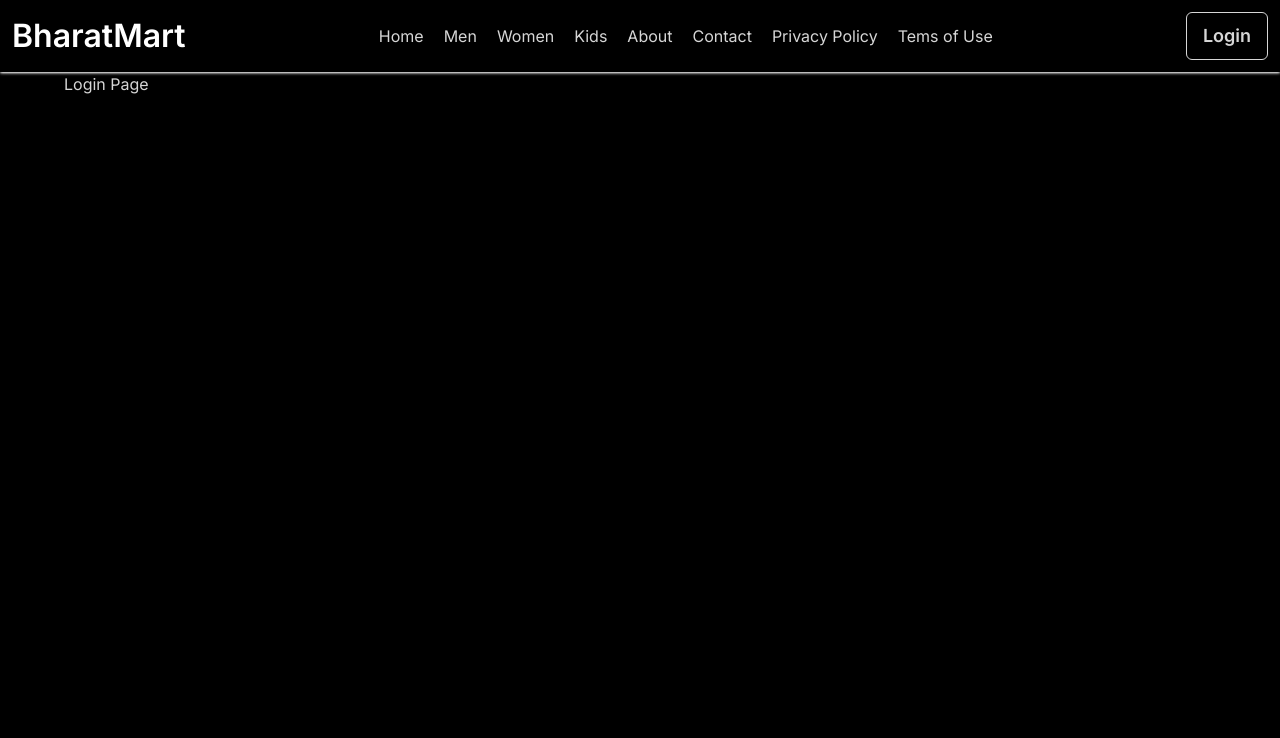
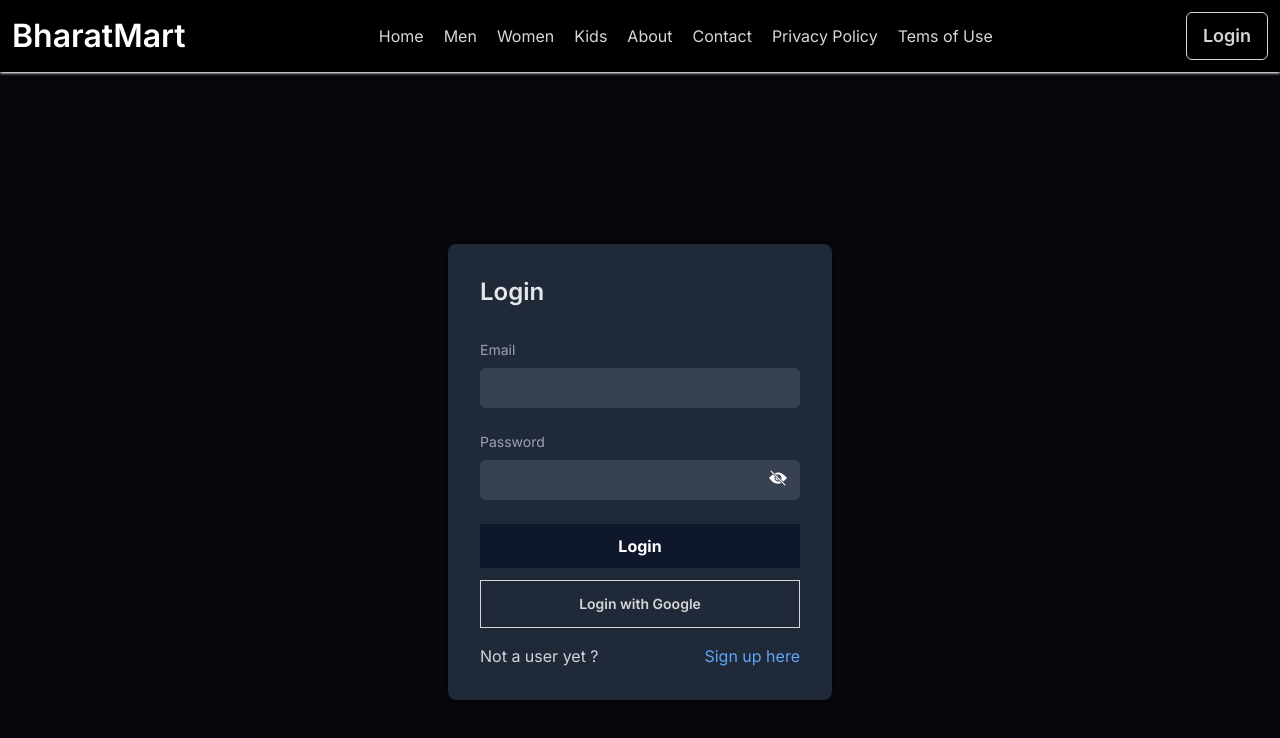
Before and after one commit to VikasMeshram2708/Flipkart-Clone, a Next.js app in the folder flipkart-clone/: page /login in a window 1280 px wide. Shown: the top 738 px of the page. Built offline with nearby package versions, Linux system fonts and the light colour scheme; no server answers.

Commit message:
:bug: Fixed the authenticaion bug.

```diff
--- a/flipkart-clone/app/(pages)/login/page.tsx
+++ b/flipkart-clone/app/(pages)/login/page.tsx
@@ -1,7 +1,129 @@
+'use client';
+
+import { signIn } from 'next-auth/react';
+import Link from 'next/link';
+import { useRouter } from 'next/navigation';
+import { ChangeEvent, FormEvent, useState } from 'react';
+import toast, { Toaster } from 'react-hot-toast';
+import { IoIosEyeOff, IoMdEye } from 'react-icons/io';
+
+/* eslint-disable jsx-a11y/label-has-associated-control */
 export default function Login() {
+  const router = useRouter();
+  const [toggleEye, setToggleEye] = useState(false);
+  const [email, setEmail] = useState('');
+  const [password, setPassword] = useState('');
+
+  const handleFormSubmit = async (event: FormEvent<HTMLFormElement>) => {
+    event.preventDefault();
+    try {
+      const result = await signIn('credentials', {
+        redirect: false,
+        email,
+        password,
+      });
+
+      if (result?.error) {
+        return toast.error('Invalid email or password provided.');
+      }
+      setEmail('');
+      setPassword('');
+      await new Promise<void>((resolve) => {
+        toast.success('User Logged In');
+        setTimeout(() => {
+          resolve();
+        }, 3000);
+      });
+      return router.push('/cart');
+    } catch (e) {
+      return console.log(e instanceof Error && e?.message);
+    } finally {
+      setEmail('');
+      setPassword('');
+    }
+  };
+
+  const handleGoogleSignIn = async () => {
+    await signIn('google', {
+      callbackUrl: '/cart',
+    });
+  };
   return (
-    <section className="min-h-screen max-w-[90%] mx-auto">
-      <h1>Login Page</h1>
+    <section className="flex items-center justify-center h-screen bg-gray-900/30">
+      <form
+        onSubmit={handleFormSubmit}
+        className="bg-gray-800 p-8 rounded-lg shadow-md w-96"
+      >
+        <h2 className="text-2xl font-semibold text-gray-200 mb-8">Login</h2>
+        <div className="mb-6">
+          <label htmlFor="email" className="block text-sm text-gray-400 mb-2">
+            Email
+          </label>
+          <input
+            value={email}
+            onChange={(e: ChangeEvent<HTMLInputElement>) => setEmail(e.target.value)}
+            name="email"
+            type="email"
+            id="email"
+            className="w-full px-3 py-2 rounded-md bg-gray-700 text-gray-200 focus:outline-none focus:ring focus:border-blue-300"
+          />
+        </div>
+        <div className="mb-6 relative">
+          <label
+            htmlFor="password"
+            className="block text-sm text-gray-400 mb-2"
+          >
+            Password
+          </label>
+          <input
+            value={password}
+            onChange={(e: ChangeEvent<HTMLInputElement>) => setPassword(e.target.value)}
+            name="password"
+            type={toggleEye ? 'text' : 'password'}
+            id="password"
+            className="w-full px-3 py-2 rounded-md bg-gray-700 text-gray-200 focus:outline-none focus:ring focus:border-blue-300"
+          />
+          <div className="absolute right-3 bottom-3">
+            {toggleEye ? (
+              <IoMdEye
+                size={20}
+                color="white"
+                className="cursor-pointer"
+                onClick={() => setToggleEye((prev) => !prev)}
+              />
+            ) : (
+              <IoIosEyeOff
+                size={20}
+                color="white"
+                className="cursor-pointer"
+                onClick={() => setToggleEye((prev) => !prev)}
+              />
+            )}
+          </div>
+        </div>
+        <button
+          type="submit"
+          className="w-full px-4 py-2.5 bg-slate-900 hover:bg-slate-950 text-white font-bold"
+        >
+          Login
+        </button>
+        <button
+          type="button"
+          onClick={handleGoogleSignIn}
+          className="w-full mt-3 btn btn-outline btn-base-300"
+        >
+          Login with Google
+        </button>
+        <div className="flex items-center justify-between mt-4 text-gray-300">
+          Not a user yet ?
+          <Link href="/signup">
+            <p className="text-blue-400 hover:text-blue-300 ml-1">
+              Sign up here
+            </p>
+          </Link>
+        </div>
+      </form>
+      <Toaster />
     </section>
   );
 }
--- /dev/null
+++ b/flipkart-clone/app/(pages)/signup/page.tsx
@@ -0,0 +1,80 @@
+'use client';
+
+import Link from 'next/link';
+import { useState } from 'react';
+
+import { IoIosEyeOff, IoMdEye } from 'react-icons/io';
+/* eslint-disable jsx-a11y/label-has-associated-control */
+export default function SignUp() {
+  const [toggleEye, setToggleEye] = useState(false);
+
+  return (
+    <section className="flex items-center justify-center h-screen bg-gray-900/30">
+      <form className="bg-gray-800 p-8 rounded-lg shadow-md w-96">
+        <h2 className="text-2xl font-semibold text-gray-200 mb-8">Sign Up</h2>
+        <div className="mb-6">
+          <label htmlFor="name" className="block text-sm text-gray-400 mb-2">
+            Name
+          </label>
+          <input
+            type="text"
+            id="name"
+            className="w-full px-3 py-2 rounded-md bg-gray-700 text-gray-200 focus:outline-none focus:ring focus:border-blue-300"
+          />
+        </div>
+        <div className="mb-6">
+          <label htmlFor="email" className="block text-sm text-gray-400 mb-2">
+            Email
+          </label>
+          <input
+            type="email"
+            id="email"
+            className="w-full px-3 py-2 rounded-md bg-gray-700 text-gray-200 focus:outline-none focus:ring focus:border-blue-300"
+          />
+        </div>
+        <div className="mb-6 relative">
+          <label
+            htmlFor="password"
+            className="block text-sm text-gray-400 mb-2"
+          >
+            Password
+          </label>
+          <input
+            type="password"
+            id="password"
+            className="w-full px-3 py-2 rounded-md bg-gray-700 text-gray-200 focus:outline-none focus:ring focus:border-blue-300"
+          />
+          <div className="absolute right-3 bottom-3">
+            {toggleEye ? (
+              <IoMdEye
+                size={20}
+                color="white"
+                className="cursor-pointer"
+                onClick={() => setToggleEye((prev) => !prev)}
+              />
+            ) : (
+              <IoIosEyeOff
+                size={20}
+                color="white"
+                className="cursor-pointer"
+                onClick={() => setToggleEye((prev) => !prev)}
+              />
+            )}
+          </div>
+        </div>
+        <button
+          type="submit"
+          className="w-full py-2 bg-blue-500 text-white rounded-md hover:bg-blue-600 focus:outline-none focus:ring focus:border-blue-300"
+        >
+          Login
+        </button>
+        <div className="flex items-center justify-between mt-4 text-gray-300">
+          Already a User ?
+          <Link href="/login">
+            <p className="text-blue-400 hover:text-blue-300 ml-1">Login</p>
+          </Link>
+        </div>
+      </form>
+    </section>
+  );
+}
--- a/flipkart-clone/app/api/auth/[...nextauth]/route.ts
+++ b/flipkart-clone/app/api/auth/[...nextauth]/route.ts
@@ -1,15 +1,14 @@
-/* eslint-disable @typescript-eslint/no-unused-vars */
 import NextAuth, { NextAuthOptions } from 'next-auth';
 import GoogleProvider from 'next-auth/providers/google';
 import Credentials from 'next-auth/providers/credentials';
 import ConnectDb from '@/helpers/Db';
 import prismaInstance from '@/helpers/PrismaInstance';
 import bcrypt from 'bcryptjs';
-import { PrismaClient } from '@prisma/client';
-
-const prisma = new PrismaClient();
 
 export const authOptions: NextAuthOptions = {
+  pages: {
+    signIn: '/login',
+  },
   providers: [
     GoogleProvider({
       clientId: process.env.GOOGLE_CLIENT_ID as string,
@@ -18,102 +17,61 @@ export const authOptions: NextAuthOptions = {
     Credentials({
       name: 'Credentials',
       credentials: {
-        email: {
-          label: 'Email',
-          type: 'email',
-          placeholder: 'Enter Email',
-        },
+        email: { label: 'Email', type: 'text', placeholder: 'Enter email' },
         password: {
           label: 'Password',
           type: 'password',
-          placeholder: 'Enter Password',
+          placeholder: 'Enter password',
         },
       },
       // @ts-ignore
-      async authorize(credentials, req) {
-        if (!credentials || !credentials.email || !credentials.password) {
-          return null;
-        }
+      async authorize(credentials) {
+        // Connect to DB
+        await ConnectDb();
 
-        await ConnectDb(); // Connect to the database
-
-        try {
+        // Find user by email
         const user = await prismaInstance.user.findUnique({
-            where: {
-              email: credentials.email,
-            },
+          where: { email: credentials?.email as string },
         });
 
         if (!user) {
-            // If the user doesn't exist, create a new one
-            const hashedPassword = await bcrypt.hash(credentials.password, 10);
-            const newUser = await prismaInstance.user.create({
-              data: {
-                name: 'Default Name', // Set a default name if you don't have a name field
-                email: credentials.email,
-                password: hashedPassword,
-              },
-            });
-            return newUser;
+          return null; // User not found
         }
 
-          // If the user exists, verify the password
-          const isPasswordValid = await bcrypt.compare(
-            credentials.password,
-            user.password as string,
+        // Compare passwords
+        const comparePassword = await bcrypt.compare(
+          credentials?.password as string,
+          user?.password as string,
         );
 
-          if (!isPasswordValid) {
-            return null;
+        if (!comparePassword) {
+          return null; // Passwords don't match
         }
 
-          return user;
-        } catch (e) {
-          console.log(e instanceof Error && e?.message);
-          return null;
-        } finally {
-          await prismaInstance.$disconnect(); // Disconnect from the database
-        }
+        return user; // Return the user if credentials are valid
       },
     }),
   ],
+  secret: process.env.NEXTAUTH_SECRET,
   callbacks: {
-    async signIn({
-      user, account, profile, email, credentials,
-    }) {
-      // Handle the user data storage for Google provider
-      let userInDB = await prisma.user.findUnique({
-        where: {
-          email: user.email as string,
-        },
+    async signIn({ user }) {
+      let userInDb = await prismaInstance.user.findUnique({
+        where: { email: user.email as string },
       });
 
-      // If the user doesn't exist, create a new one
-      if (!userInDB) {
-        userInDB = await prisma.user.create({
+      // Create user if not found
+      if (!userInDb) {
+        userInDb = await prismaInstance.user.create({
           data: {
             name: user.name as string,
             email: user.email as string,
             image: user.image as string,
           },
         });
-      } else {
-        // If the user exists, update their information
-        userInDB = await prisma.user.update({
-          where: {
-            email: user.email as string,
-          },
-          data: {
-            name: user.name as string,
-            image: user.image,
-          },
-        });
       }
-
       return true;
     },
   },
-  secret: process.env.NEXTAUTH_SECRET,
 };
 
 const handler = NextAuth(authOptions);
--- a/flipkart-clone/components/Navbar.tsx
+++ b/flipkart-clone/components/Navbar.tsx
@@ -1,6 +1,6 @@
 'use client';
 
-import { signIn, useSession } from 'next-auth/react';
+import { useSession } from 'next-auth/react';
 import Link from 'next/link';
 import { usePathname } from 'next/navigation';
 import { useState } from 'react';
@@ -147,15 +147,16 @@ export default function Navbar() {
           </li>
         </ul>
         <div className="flex items-center gap-3">
-          {status === 'loading' && <span className="loading loading-infinity loading-lg" />}
+          {status === 'loading' && (
+            <span className="loading loading-infinity loading-lg" />
+          )}
           {status === 'authenticated' && <UserAvatar />}
           {status === 'unauthenticated' && (
             <button
-              onClick={() => signIn()}
               type="button"
               className="btn btn-outline btn-md btn-base-100 rounded-md text-lg"
             >
-              Login
+              <Link href="/api/auth/signin">Login</Link>
             </button>
           )}
         </div>
--- a/flipkart-clone/package.json
+++ b/flipkart-clone/package.json
@@ -16,6 +16,7 @@
     "next-auth": "^4.24.7",
     "react": "^18",
     "react-dom": "^18",
+    "react-hot-toast": "^2.4.1",
     "react-icons": "^5.0.1",
     "react-slick": "^0.30.2",
     "slick-carousel": "^1.8.1",
```
Also changed, not shown: 1 other file (tests, documents, lock files or other folders). Lines whose indentation alone changed are shown as unchanged.
